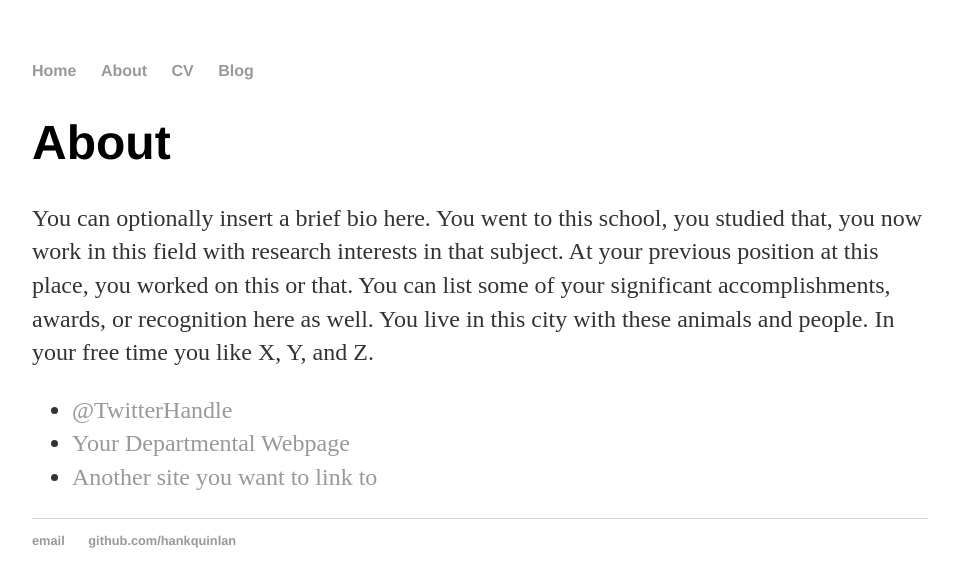
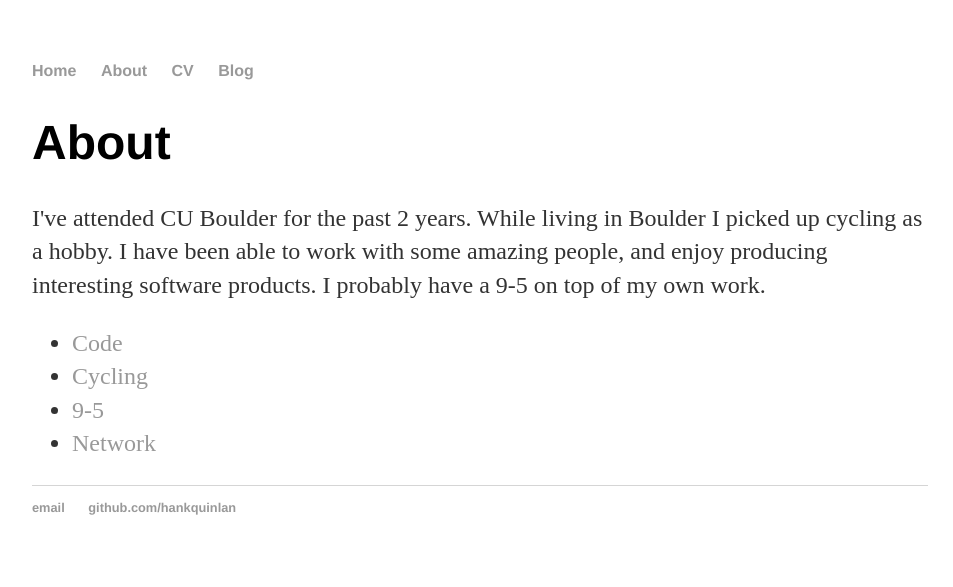
Before and after one commit to joerickard/personalWebsite, a Jekyll site: the page built from about/index.html, in a window 1280 px wide. Shown: the top 587 px of the page, without its empty margins (160-1113 px from the left). Built offline with Jekyll 4.4.1, drawn with Linux system fonts in a browser that asks for light colours.

Commit message:
Update index.html

```diff
--- a/about/index.html
+++ b/about/index.html
@@ -1,15 +1,16 @@
 ---
 layout: default
-title: About Hank Quinlan
+title: About Joe Rickard
 ---
 
 		<div class="about">
 			<h1>About</h1>
-			<p>You can optionally insert a brief bio here. You went to this school, you studied that, you now work in this field with research interests in that subject. At your previous position at this place, you worked on this or that. You can list some of your significant accomplishments, awards, or recognition here as well. You live in this city with these animals and people. In your free time you like X, Y, and Z.</p>
+			<p>I've attended CU Boulder for the past 2 years. While living in Boulder I picked up cycling as a hobby. I have been able to work with some amazing people, and enjoy producing interesting software products. I probably have a 9-5 on top of my own work.</p>
 
 			<ul class="contacts">
-				<li><a href="#">@TwitterHandle</a></li>
-				<li><a href="#">Your Departmental Webpage</a></li>
-				<li><a href="#">Another site you want to link to</a></li>
+				<li><a href="https://github.com/joerickard">Code</a></li>
+				<li><a href="https://www.strava.com/athletes/10227888">Cycling</a></li>
+				<li><a href="http://lasp.colorado.edu/home/">9-5</a></li>
+				<li><a href="https://www.linkedin.com/in/joesrickard">Network</a></li>
 				</ul>
 		</div>
```
